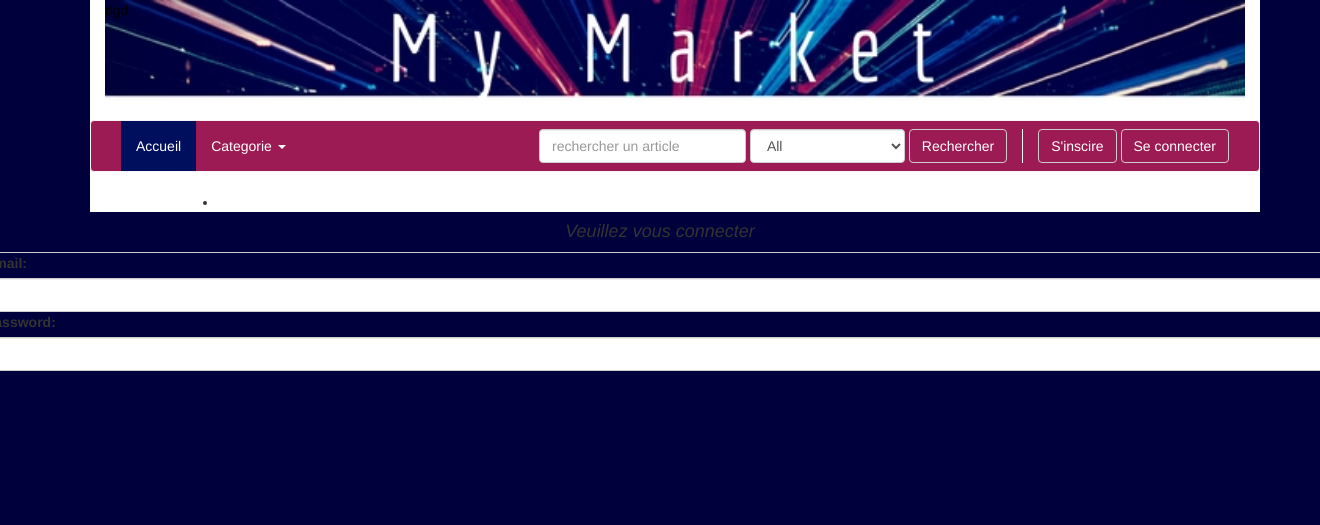
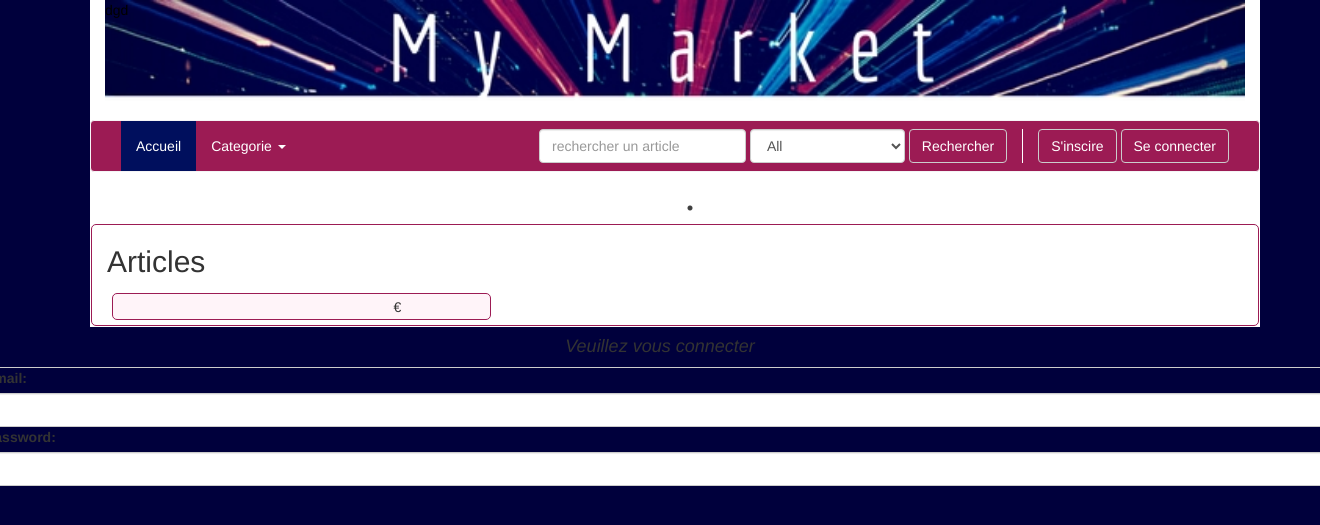
Before and after one commit to tahamada/boutique, a PHP site: page / in a window 1320 px wide; the page is wider, and only the part inside the window is pictured. Shown: the top 525 px of that part. Run offline with PHP 8.4, Linux system fonts and the light colour scheme; tables that the repository leaves empty or names only in its code hold one stand-in row (values such as "Sample post"); some libraries are stand-ins or nearby versions.

Commit message:
list article accueil

```diff
--- a/class/ManagerArticle.php
+++ b/class/ManagerArticle.php
@@ -34,7 +34,7 @@ class ManagerArticle extends Manager
         try{
             //verifie si l'article est deja vendu par vendeur
             $search=array("designation"=>$oArticle->Designation(),"idVendeur"=>$idVendeur);
-            $joinParam=array("ArticleVendeur as AV","AV.idArticle=t.idArticle","JOIN");
+            $joinParam=array(array("ArticleVendeur as AV","AV.idArticle=t.idArticle","JOIN"));
             $articleVendeurTrouve=$mArticle->lister($search,[],false,$joinParam);
             if(count($articleVendeurTrouve)>0){
                 return array(false,"Article déjà possédé");
--- a/css/style.css
+++ b/css/style.css
@@ -86,3 +86,18 @@ div.ui-dialog-titlebar{
 .borderedBottom{
     border-bottom:1px solid #ccc;
 }
+
+.articleWell{
+    border: 1px solid #9c1b54;
+    margin: 5px;
+    padding: 2px;
+    border-radius: 5px;
+    background-color: #fff4f9;
+}
+
+#articlesList{
+    //background-color: #fff4f9;
+    border-radius: 5px;
+    border: 1px solid #9c1b54;
+    margin: 1px;
+}
--- a/designations.php
+++ b/designations.php
@@ -7,8 +7,9 @@ $twig = new Twig_Environment($loaderfile);
 
 if(isset($_POST['designation'])){
 	$mArticle=new ManagerArticle();
+        $idVendeur=1;
 	$joinArray=array(array("ArticleVendeur as AV","AV.idArticle=t.idArticle","LEFT JOIN"));
-	$search=array("designation"=>"%".$_POST['designation']."%","AV.idVendeur"=>"!1 or null");
+	$search=array("designation"=>"%".$_POST['designation']."%","AV.idVendeur"=>"!".$idVendeur." or null");
 	//liste des designations qui ne sont pas vendu par le vendeur
 	$designations=$mArticle->lister($search,[],false,$joinArray);
 }
--- a/index.php
+++ b/index.php
@@ -24,5 +24,5 @@ $listArticle=$mArticle->lister($search,$column,$objet,$joinParam);
 
 $loaderfile = new Twig_Loader_Filesystem('view/');
 $twig = new Twig_Environment($loaderfile);
-echo $twig->render('accueil.html',array('categorie'=>$listeoCategorie,'articles'=>$listArticleNouveau));
+echo $twig->render('accueil.html',array('categorie'=>$listeoCategorie,'articlesSlide'=>$listArticleNouveau,'articles'=>$listArticle));
 ?>
--- a/view/accueil.html
+++ b/view/accueil.html
@@ -6,9 +6,25 @@
 
 
 {% block content %}
-	<div class="col-md-10 col-md-offset-1" id="mainSlider">
-		{% for item in articles %}
-          <li><a href="#"> <img width="400px" src="{{item.imageUrl}}"></a></li>
+<div class="container-fluid">
+    <div class="col-md-10 col-md-offset-1 row" id="mainSlider">
+        {% for item in articlesSlide %}
+            <li><a href="#"> <img width="400px" src="{{item.imageUrl}}"></a></li>
         {% endfor %}
-	</div>
+    </div>
+</div>
+<div class="container-fluid" id="articlesList">
+    <h2>Articles</h2>
+    {% for item in articles %}
+    <div class="col-md-4 articleWell">
+        <div class="col-md-8">
+            <img class="center-block" src="{{item.imageUrl|replace({".":"Mini."})}}"/>
+        </div>
+        <div class="col-md-4">
+            <span class="col-md-12">{{item.designation}}</span>
+            <span class="col-md-12">{{item.prix}} €</span>
+        </div>
+    </div>
+    {% endfor %}
+</div>
 {% endblock %}
--- a/view/ajoutArticle.html
+++ b/view/ajoutArticle.html
@@ -85,7 +85,7 @@
             </div>
             <div class="row" >
                 <div class='col-md-3 col-md-offset-0'>
-                    <input type="submit" class="btn btn-default" name="inscriptionSubmit" value="S'inscrire"/>
+                    <input type="submit" class="btn btn-default" name="inscriptionSubmit" value="Ajouter"/>
 
                 </div>
             </div>
--- a/view/layout.html
+++ b/view/layout.html
@@ -42,7 +42,7 @@
         <script src="js/vendor/popper.js"></script>
         <script src="js/vendor/jquery-ui.min.js"></script>
         <script src="js/vendor/bootstrap.min.js"></script>
-        <script src="js/vendor/slick.min"></script>
+        <script src="js/vendor/slick.min.js"></script>
 
         <script src="js/connexion.js"/>
 
```
